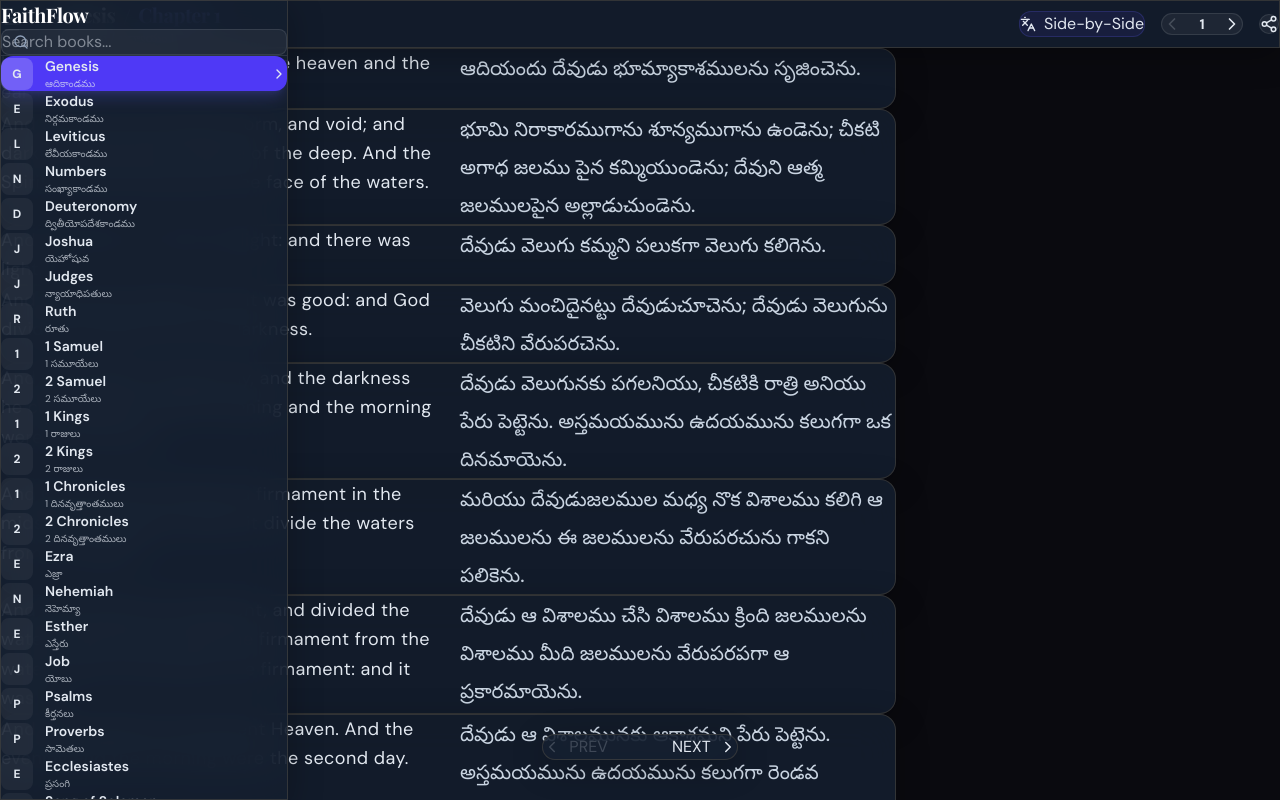
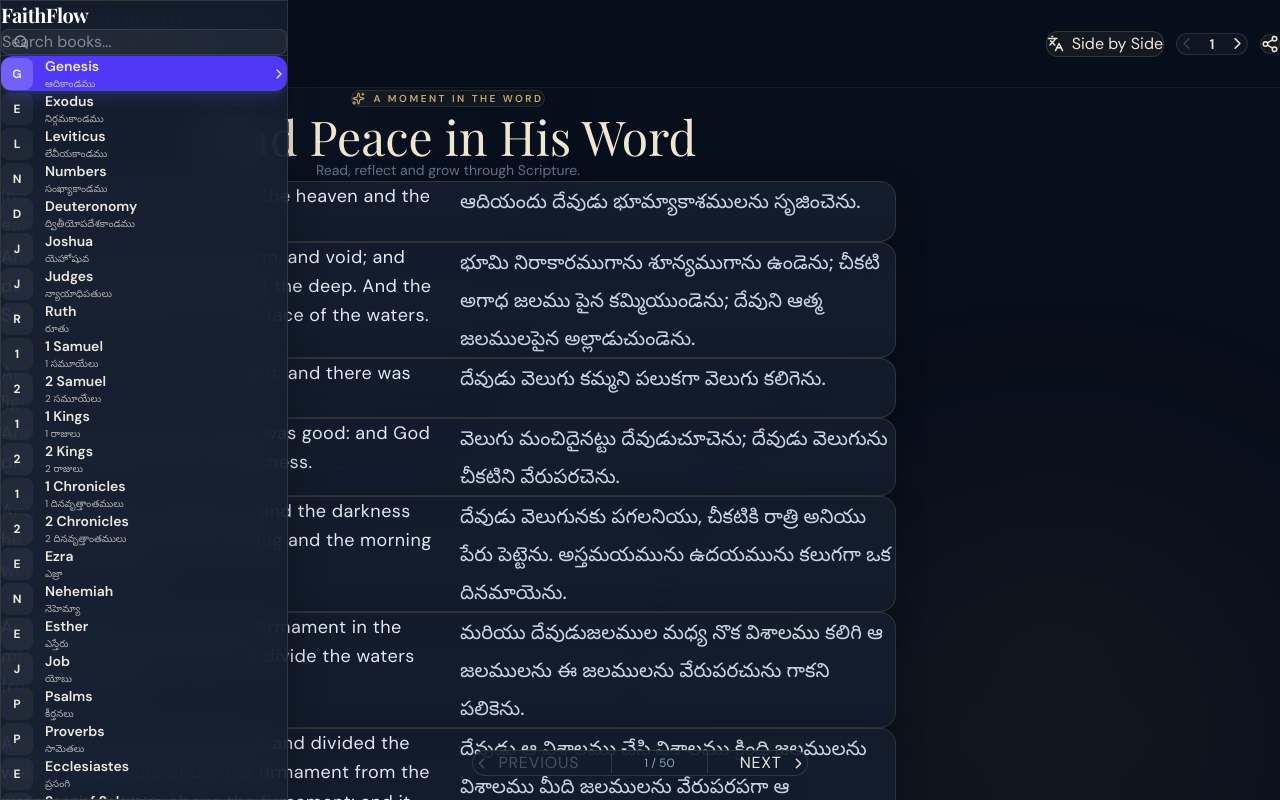
Before and after one commit to tanushkarumanchi/FaithFlow, a React (Vite) app: page / in a window 1280 px wide. Shown: the top 800 px of the page. Built offline with nearby package versions, Linux system fonts and the light colour scheme.

Commit message:
Refactor ShareModal and App components
Refactor ShareModal and App components for improved functionality and UI. Update state management and add new icons.

```diff
--- a/src/App.jsx
+++ b/src/App.jsx
@@ -1,77 +1,93 @@
+
 import React, { useState, useEffect } from 'react';
 import Sidebar from './components/Sidebar';
 import Reader from './components/Reader';
 import { getBooks, fetchBibleData } from './services/bibleService';
-import { Languages, ChevronLeft, ChevronRight, Menu, Share2, Download, X, Check, Copy } from 'lucide-react';
+import {
+  Languages,
+  ChevronLeft,
+  ChevronRight,
+  Menu,
+  Share2,
+  Download,
+  X,
+  Check,
+  Copy,
+  BookOpen,
+  Sparkles
+} from 'lucide-react';
 import { QRCodeSVG } from 'qrcode.react';
 
+const SITE_URL = 'https://faith-flow-pied.vercel.app/';
+
 const ShareModal = ({ isOpen, onClose, url }) => {
-  const [copied, setCopied] = React.useState(false);
-  const isLocalhost = url.includes('localhost') || url.includes('127.0.0.1');
-  const networkUrl = "https://faithflow-navy.vercel.app/";
-  // Use current origin if not localhost, otherwise use the network IP
-  const displayUrl = isLocalhost ? networkUrl : url;
+  const [copied, setCopied] = useState(false);
 
   if (!isOpen) return null;
 
-  const handleCopy = (text) => {
-    navigator.clipboard.writeText(text);
+  const displayUrl = url.includes('localhost') ||
+    url.includes('127.0.0.1')
+    ? SITE_URL
+    : url;
+
+  const handleCopy = async () => {
+    try {
+      await navigator.clipboard.writeText(displayUrl);
       setCopied(true);
       setTimeout(() => setCopied(false), 2000);
+    } catch (error) {
+      console.error('Unable to copy link:', error);
+    }
   };
 
   return (
-    <div className="fixed inset-0 z-[100] flex items-center justify-center p-4 modal-overlay">
-      <div className="w-full max-w-sm modal-content rounded-3xl p-8 animate-modal relative">
+    <div className="fixed inset-0 z-[100] flex items-center justify-center p-4 bg-[#020711]/85 backdrop-blur-xl">
+      <div className="relative w-full max-w-md rounded-[28px] border border-[#c9a96e]/20 bg-[#101c2d] p-8 shadow-2xl">
+
         <button
           onClick={onClose}
-          className="absolute top-6 right-6 p-2 text-slate-400 hover:text-white rounded-full hover:bg-white/5 transition-colors"
+          className="absolute right-5 top-5 rounded-full p-2 text-slate-400 transition hover:bg-white/10 hover:text-white"
         >
           <X size={20} />
         </button>
 
-        <div className="text-center mb-6">
-          <h3 className="text-2xl font-bold text-white mb-2">Share FaithFlow</h3>
-          <p className="text-slate-400 text-sm">Let others experience the word.</p>
+        <div className="mb-7 text-center">
+          <div className="mx-auto mb-5 flex h-14 w-14 items-center justify-center rounded-2xl border border-[#c9a96e]/30 bg-[#c9a96e]/10 text-[#d8bb83]">
+            <BookOpen size={26} />
           </div>
 
-        {isLocalhost && (
-          <div className="mb-6 p-4 bg-amber-500/10 border border-amber-500/20 rounded-2xl">
-            <p className="text-amber-400 text-xs font-medium mb-2 flex items-center gap-2">
-              <span className="w-2 h-2 bg-amber-500 rounded-full animate-pulse"></span>
-              Mobile Sharing Note
-            </p>
-            <p className="text-slate-400 text-[11px] leading-relaxed">
-              To share with phones on your Wi-Fi, use the network link below instead of localhost.
+          <h2 className="luxury-heading text-3xl text-[#ead9b6]">
+            Share FaithFlow
+          </h2>
+
+          <p className="mt-2 text-sm text-slate-400">
+            Share the beauty of Scripture with others.
           </p>
         </div>
-        )}
 
-        <div className="bg-white p-4 rounded-2xl flex justify-center mb-6 shadow-2xl shadow-indigo-500/10">
-          <QRCodeSVG value={displayUrl} size={180} />
+        <div className="mb-6 flex justify-center rounded-2xl bg-white p-5">
+          <QRCodeSVG value={displayUrl} size={190} />
         </div>
 
-        <div className="space-y-3">
-          <div className="relative group">
+        <div className="flex items-center gap-2 rounded-xl border border-[#c9a96e]/20 bg-white/[0.04] p-2">
           <input
-              type="text"
             readOnly
             value={displayUrl}
-              className="w-full bg-white/5 border border-white/10 rounded-2xl py-4 pl-6 pr-14 text-sm text-slate-300 focus:outline-none"
+            className="min-w-0 flex-1 bg-transparent px-3 text-xs text-slate-300 outline-none"
           />
+
           <button
-              onClick={() => handleCopy(displayUrl)}
-              className="absolute right-3 top-1/2 -translate-y-1/2 p-2 bg-indigo-600 hover:bg-indigo-500 text-white rounded-xl transition-all active:scale-95"
+            onClick={handleCopy}
+            className="flex items-center gap-2 rounded-lg bg-[#c9a96e] px-4 py-3 text-xs font-bold text-[#101827] transition hover:bg-[#e0c28c]"
           >
-              {copied ? <Check size={18} /> : <Copy size={18} />}
+            {copied ? <Check size={16} /> : <Copy size={16} />}
+            {copied ? 'Copied' : 'Copy'}
           </button>
         </div>
-          {isLocalhost && (
-            <p className="text-center text-[10px] text-slate-500 italic">
-              Network IP: 10.3.143.55
+
+        <p className="mt-5 text-center text-xs text-slate-500">
+          FaithFlow · A peaceful place for Scripture
         </p>
-          )}
-        </div>
       </div>
     </div>
   );
@@ -81,66 +97,76 @@ const App = () => {
   const [books, setBooks] = useState([]);
   const [selectedBook, setSelectedBook] = useState(null);
   const [currentChapter, setCurrentChapter] = useState(1);
+
   const [bookDataEn, setBookDataEn] = useState(null);
   const [bookDataTe, setBookDataTe] = useState(null);
+
   const [languageMode, setLanguageMode] = useState('dual');
   const [isSidebarCollapsed, setIsSidebarCollapsed] = useState(false);
+
   const [loading, setLoading] = useState(true);
   const [isShareModalOpen, setIsShareModalOpen] = useState(false);
   const [deferredPrompt, setDeferredPrompt] = useState(null);
 
+  const shareUrl = window.location.origin;
 
+  // PWA installation support
   useEffect(() => {
-  const handleInstallPrompt = (e) => {
-    e.preventDefault();
-    setDeferredPrompt(e);
+    const handleInstallPrompt = (event) => {
+      event.preventDefault();
+      setDeferredPrompt(event);
     };
 
     window.addEventListener('beforeinstallprompt', handleInstallPrompt);
 
     return () => {
-    window.removeEventListener(
-      'beforeinstallprompt',
-      handleInstallPrompt
-    );
+      window.removeEventListener('beforeinstallprompt', handleInstallPrompt);
     };
   }, []);
 
-
   const handleInstall = async () => {
     if (!deferredPrompt) return;
+
     deferredPrompt.prompt();
+
     const { outcome } = await deferredPrompt.userChoice;
+
     if (outcome === 'accepted') {
       setDeferredPrompt(null);
     }
   };
 
-  const shareUrl = window.location.origin;
+  // Load Bible books
+  useEffect(() => {
+    let cancelled = false;
 
-
-useEffect(() => {
     const loadBooks = async () => {
       try {
         const data = await getBooks();
-      setBooks(data);
 
-      if (data.length > 0) {
+        if (cancelled) return;
+
+        setBooks(data || []);
+
+        if (data?.length > 0) {
           setSelectedBook(data[0]);
         } else {
           setLoading(false);
         }
       } catch (error) {
         console.error('Failed to load Bible books:', error);
-      setLoading(false);
+        if (!cancelled) setLoading(false);
       }
     };
 
     loadBooks();
+
+    return () => {
+      cancelled = true;
+    };
   }, []);
 
-
-
+  // Load English and Telugu Bible data
   useEffect(() => {
     if (!selectedBook) return;
 
@@ -150,14 +176,14 @@ useEffect(() => {
       setLoading(true);
 
       try {
-      const [en, te] = await Promise.all([
+        const [englishData, teluguData] = await Promise.all([
           fetchBibleData('en', selectedBook.id),
-        fetchBibleData('te', selectedBook.id),
+          fetchBibleData('te', selectedBook.id)
         ]);
 
         if (!cancelled) {
-        setBookDataEn(en);
-        setBookDataTe(te);
+          setBookDataEn(englishData);
+          setBookDataTe(teluguData);
         }
       } catch (error) {
         console.error('Failed to load Bible data:', error);
@@ -167,9 +193,7 @@ useEffect(() => {
           setBookDataTe(null);
         }
       } finally {
-      if (!cancelled) {
-        setLoading(false);
-      }
+        if (!cancelled) setLoading(false);
       }
     };
 
@@ -180,30 +204,45 @@ useEffect(() => {
     };
   }, [selectedBook]);
 
-
+  // Chapter navigation
   const handleNextChapter = () => {
     if (selectedBook && currentChapter < selectedBook.chapters) {
-      setCurrentChapter(prev => prev + 1);
+      setCurrentChapter((previous) => previous + 1);
       window.scrollTo({ top: 0, behavior: 'smooth' });
     }
   };
 
   const handlePrevChapter = () => {
     if (currentChapter > 1) {
-      setCurrentChapter(prev => prev - 1);
+      setCurrentChapter((previous) => previous - 1);
       window.scrollTo({ top: 0, behavior: 'smooth' });
     }
   };
 
+  // Language selection
   const cycleLanguage = () => {
     const modes = ['en', 'te', 'dual', 'staggered'];
-    const nextIndex = (modes.indexOf(languageMode) + 1) % modes.length;
-    setLanguageMode(modes[nextIndex]);
+    const currentIndex = modes.indexOf(languageMode);
+    setLanguageMode(modes[(currentIndex + 1) % modes.length]);
+  };
+
+  const languageLabel = {
+    en: 'English',
+    te: 'Telugu',
+    dual: 'Side by Side',
+    staggered: 'Staggered'
   };
 
   return (
-    <div className="flex bg-[#0a0a0f] text-slate-200 min-h-screen">
-      {/* Sidebar is fixed, so it doesn't need to be in the flex flow for width, but we use a spacer */}
+    <div className="min-h-screen overflow-hidden bg-[#080f1c] text-[#eee8dc]">
+
+      {/* Background atmosphere */}
+      <div className="pointer-events-none fixed inset-0 overflow-hidden">
+        <div className="absolute -left-40 -top-40 h-[500px] w-[500px] rounded-full bg-[#243954]/20 blur-[130px]" />
+        <div className="absolute -bottom-40 right-0 h-[450px] w-[450px] rounded-full bg-[#a17b43]/[0.08] blur-[130px]" />
+      </div>
+
+      {/* Sidebar */}
       <Sidebar
         books={books}
         selectedBook={selectedBook}
@@ -214,128 +253,200 @@ useEffect(() => {
         isCollapsed={isSidebarCollapsed}
       />
 
-      <div
-        className={`flex-1 flex flex-col transition-all duration-300 ${isSidebarCollapsed ? 'pl-20' : 'pl-72'
+      {/* Main content */}
+      <main
+        className={`relative flex min-h-screen min-w-0 flex-col transition-all duration-300 ${
+          isSidebarCollapsed ? 'pl-20' : 'pl-72'
         }`}
       >
-        <header className="sticky top-0 z-20 glass-morphism px-8 py-5 flex items-center justify-between border-b border-white/5">
-          <div className="flex items-center gap-6">
+
+        {/* Header */}
+        <header className="sticky top-0 z-20 flex min-h-[88px] items-center justify-between gap-4 border-b border-[#c9a96e]/10 bg-[#080f1c]/85 px-6 py-4 backdrop-blur-2xl md:px-9">
+
+          <div className="flex min-w-0 items-center gap-4">
             <button
               onClick={() => setIsSidebarCollapsed(!isSidebarCollapsed)}
-              className="p-2 hover:bg-white/5 rounded-xl transition-colors text-slate-400 hover:text-white border border-white/5"
+              className="rounded-xl border border-[#c9a96e]/15 bg-white/[0.03] p-3 text-[#c9a96e] transition hover:bg-[#c9a96e]/10"
+              aria-label="Toggle sidebar"
             >
-              <Menu size={20} />
+              <Menu size={19} />
             </button>
-            <div className="flex flex-col">
-              <h2 className="text-xl font-bold text-white tracking-tight flex items-center gap-2">
-                {selectedBook?.en} <span className="text-slate-600 font-light translate-y-[1px]">/</span> <span className="text-indigo-400">Chapter {currentChapter}</span>
-              </h2>
-              <p className="text-[12px] text-slate-500 font-telugu-text font-medium mt-0.5">
-                {selectedBook?.te} / అధ్యాయం {currentChapter}
+
+            <div className="min-w-0">
+              <p className="mb-1 text-[9px] font-semibold uppercase tracking-[0.3em] text-[#c9a96e]">
+                THE HOLY SCRIPTURES
+              </p>
+
+              <h1 className="luxury-heading truncate text-xl text-[#f0e5d0] md:text-2xl">
+                {selectedBook?.en || 'FaithFlow'}
+                <span className="mx-2 text-[#8c7653]">·</span>
+                <span className="text-[#c9a96e]">
+                  Chapter {currentChapter}
+                </span>
+              </h1>
+
+              <p className="truncate text-xs text-slate-500">
+                {selectedBook?.te || 'శుభవార్త'}
+                {' · '}
+                అధ్యాయం {currentChapter}
               </p>
             </div>
           </div>
 
-          <div className="flex items-center gap-4">
+          <div className="flex shrink-0 items-center gap-2 md:gap-3">
+
+            {/* Language button */}
             <button
               onClick={cycleLanguage}
-              className="flex items-center gap-2 px-4 py-2 bg-indigo-600/10 hover:bg-indigo-600/20 text-indigo-400 border border-indigo-500/20 rounded-xl transition-all text-sm font-semibold"
+              className="flex items-center gap-2 rounded-xl border border-[#c9a96e]/20 bg-[#c9a96e]/[0.07] px-3 py-3 text-sm font-medium text-[#d9bd8c] transition hover:bg-[#c9a96e]/15 md:px-4"
             >
-              <Languages size={16} />
-              {languageMode === 'en' ? 'English' : languageMode === 'te' ? 'Telugu' : languageMode === 'dual' ? 'Side-by-Side' : 'Parallel & Staggered'}
+              <Languages size={17} />
+              <span className="hidden sm:inline">
+                {languageLabel[languageMode]}
+              </span>
             </button>
 
-            <div className="flex items-center bg-white/5 rounded-xl p-1 border border-white/10">
+            {/* Chapter controls */}
+            <div className="flex items-center rounded-xl border border-white/10 bg-white/[0.035] p-1">
               <button
                 onClick={handlePrevChapter}
                 disabled={currentChapter === 1}
-                className="p-2 hover:bg-white/10 disabled:opacity-20 rounded-lg transition-all"
+                className="rounded-lg p-2 text-[#c9a96e] transition hover:bg-white/10 disabled:opacity-20"
+                aria-label="Previous chapter"
               >
-                <ChevronLeft size={20} />
+                <ChevronLeft size={19} />
               </button>
-              <div className="w-10 text-center text-sm font-bold text-slate-200">
+
+              <span className="w-8 text-center text-sm font-semibold text-[#eee8dc]">
                 {currentChapter}
-              </div>
+              </span>
+
               <button
                 onClick={handleNextChapter}
                 disabled={!selectedBook || currentChapter === selectedBook.chapters}
-                className="p-2 hover:bg-white/10 disabled:opacity-20 rounded-lg transition-all"
+                className="rounded-lg p-2 text-[#c9a96e] transition hover:bg-white/10 disabled:opacity-20"
+                aria-label="Next chapter"
               >
-                <ChevronRight size={20} />
+                <ChevronRight size={19} />
               </button>
             </div>
 
+            {/* Share */}
             <button
               onClick={() => setIsShareModalOpen(true)}
-              className="p-3 bg-white/5 hover:bg-white/10 text-slate-300 hover:text-white rounded-xl border border-white/10 transition-all"
-              title="Share"
+              className="rounded-xl border border-[#c9a96e]/20 bg-[#c9a96e]/[0.07] p-3 text-[#c9a96e] transition hover:bg-[#c9a96e]/15"
+              aria-label="Share FaithFlow"
             >
               <Share2 size={18} />
             </button>
 
+            {/* Install */}
             {deferredPrompt && (
               <button
                 onClick={handleInstall}
-                className="p-3 bg-indigo-600/20 hover:bg-indigo-600/30 text-indigo-400 hover:text-indigo-300 rounded-xl border border-indigo-500/20 transition-all font-semibold flex items-center gap-2"
+                className="hidden items-center gap-2 rounded-xl bg-[#c9a96e] px-4 py-3 text-sm font-semibold text-[#101827] transition hover:bg-[#e0c28c] sm:flex"
               >
-                <Download size={18} />
-                <span className="hidden md:inline text-sm">Install</span>
+                <Download size={17} />
+                Install
               </button>
             )}
           </div>
         </header>
 
-        <ShareModal
-          isOpen={isShareModalOpen}
-          onClose={() => setIsShareModalOpen(false)}
-          url={shareUrl}
-        />
+        {/* Reader area */}
+        <section className="relative flex-1 px-4 pb-32 pt-8 md:px-8 md:pt-12">
 
-        <div className="flex-1 overflow-y-auto">
+          {/* Welcome heading */}
+          <div className="mx-auto mb-10 max-w-4xl text-center">
+            <div className="mb-4 inline-flex items-center gap-2 rounded-full border border-[#c9a96e]/15 bg-[#c9a96e]/[0.05] px-4 py-2 text-[10px] font-semibold uppercase tracking-[0.25em] text-[#c9a96e]">
+              <Sparkles size={13} />
+              A moment in the Word
+            </div>
+
+            <h2 className="luxury-heading text-3xl text-[#f0e5d0] md:text-5xl">
+              Find Peace in His Word
+            </h2>
+
+            <p className="mt-3 text-sm text-slate-500">
+              Read, reflect and grow through Scripture.
+            </p>
+
+            <div className="mx-auto mt-6 h-px w-20 bg-gradient-to-r from-transparent via-[#c9a96e]/70 to-transparent" />
+          </div>
+
+          {/* Loading screen */}
           {loading ? (
-            <div className="flex flex-col items-center justify-center min-h-[70vh] gap-6 p-8">
-              <div className="relative w-20 h-20">
-                <div className="absolute inset-0 border-4 border-indigo-600/20 rounded-full scale-110"></div>
-                <div className="absolute inset-0 border-4 border-indigo-600 border-t-transparent rounded-full animate-spin scale-110"></div>
+            <div className="flex min-h-[45vh] flex-col items-center justify-center gap-6">
+              <div className="relative flex h-16 w-16 items-center justify-center">
+                <div className="absolute inset-0 animate-spin rounded-full border-2 border-[#c9a96e]/15 border-t-[#c9a96e]" />
+                <BookOpen size={23} className="text-[#c9a96e]" />
               </div>
+
               <div className="text-center">
-                <p className="text-xl font-medium text-slate-300">Gathering Scriptures...</p>
-                <p className="text-sm text-slate-500 mt-2 italic">Preparing the word for you.</p>
+                <p className="luxury-heading text-xl text-[#e7d5b2]">
+                  Preparing Scripture
+                </p>
+                <p className="mt-2 text-xs tracking-wide text-slate-500">
+                  A peaceful moment awaits...
+                </p>
               </div>
             </div>
-          ) : (
+          ) : selectedBook ? (
             <Reader
               bookDataEn={bookDataEn}
               bookDataTe={bookDataTe}
               currentChapter={currentChapter}
               languageMode={languageMode}
             />
+          ) : (
+            <div className="py-20 text-center text-slate-400">
+              Unable to load Bible books. Please refresh the page.
+            </div>
           )}
+        </section>
 
-          {/* Bottom Floating Nav */}
-          {!loading && (
-            <div className="fixed bottom-10 left-0 right-0 flex justify-center pointer-events-none z-10 transition-all duration-300">
-              <div className={`glass-morphism px-8 py-3 rounded-2xl flex gap-16 pointer-events-auto border-white/10 shadow-2xl transition-all duration-300 ${isSidebarCollapsed ? 'ml-20' : 'ml-72'
+        {/* Bottom navigation */}
+        {!loading && selectedBook && (
+          <div className="fixed bottom-6 left-0 right-0 z-10 flex justify-center px-4 pointer-events-none">
+            <div className={`pointer-events-auto flex items-center gap-8 rounded-2xl border border-[#c9a96e]/20 bg-[#101c2d]/90 px-6 py-3 shadow-2xl shadow-black/30 backdrop-blur-2xl transition-all duration-300 ${
+              isSidebarCollapsed ? 'ml-20' : 'ml-72'
             }`}>
               <button
                 onClick={handlePrevChapter}
                 disabled={currentChapter === 1}
-                  className="flex items-center gap-2 text-sm font-semibold hover:text-indigo-400 disabled:opacity-20 transition-colors"
+                className="flex items-center gap-2 text-xs font-semibold tracking-wider text-[#d8bd8c] transition hover:text-white disabled:opacity-25"
               >
-                  <ChevronLeft size={18} /> PREV
+                <ChevronLeft size={17} />
+                PREVIOUS
               </button>
+
+              <div className="h-5 w-px bg-[#c9a96e]/20" />
+
+              <span className="text-xs text-slate-400">
+                {currentChapter} / {selectedBook.chapters}
+              </span>
+
+              <div className="h-5 w-px bg-[#c9a96e]/20" />
+
               <button
                 onClick={handleNextChapter}
-                  disabled={!selectedBook || currentChapter === selectedBook.chapters}
-                  className="flex items-center gap-2 text-sm font-semibold hover:text-indigo-400 disabled:opacity-20 transition-colors"
+                disabled={currentChapter === selectedBook.chapters}
+                className="flex items-center gap-2 text-xs font-semibold tracking-wider text-[#d8bd8c] transition hover:text-white disabled:opacity-25"
               >
-                  NEXT <ChevronRight size={18} />
+                NEXT
+                <ChevronRight size={17} />
               </button>
             </div>
           </div>
         )}
-        </div>
-      </div>
+      </main>
+
+      {/* Share modal */}
+      <ShareModal
+        isOpen={isShareModalOpen}
+        onClose={() => setIsShareModalOpen(false)}
+        url={shareUrl}
+      />
     </div>
   );
 };
```
Lines whose indentation alone changed are shown as unchanged.
